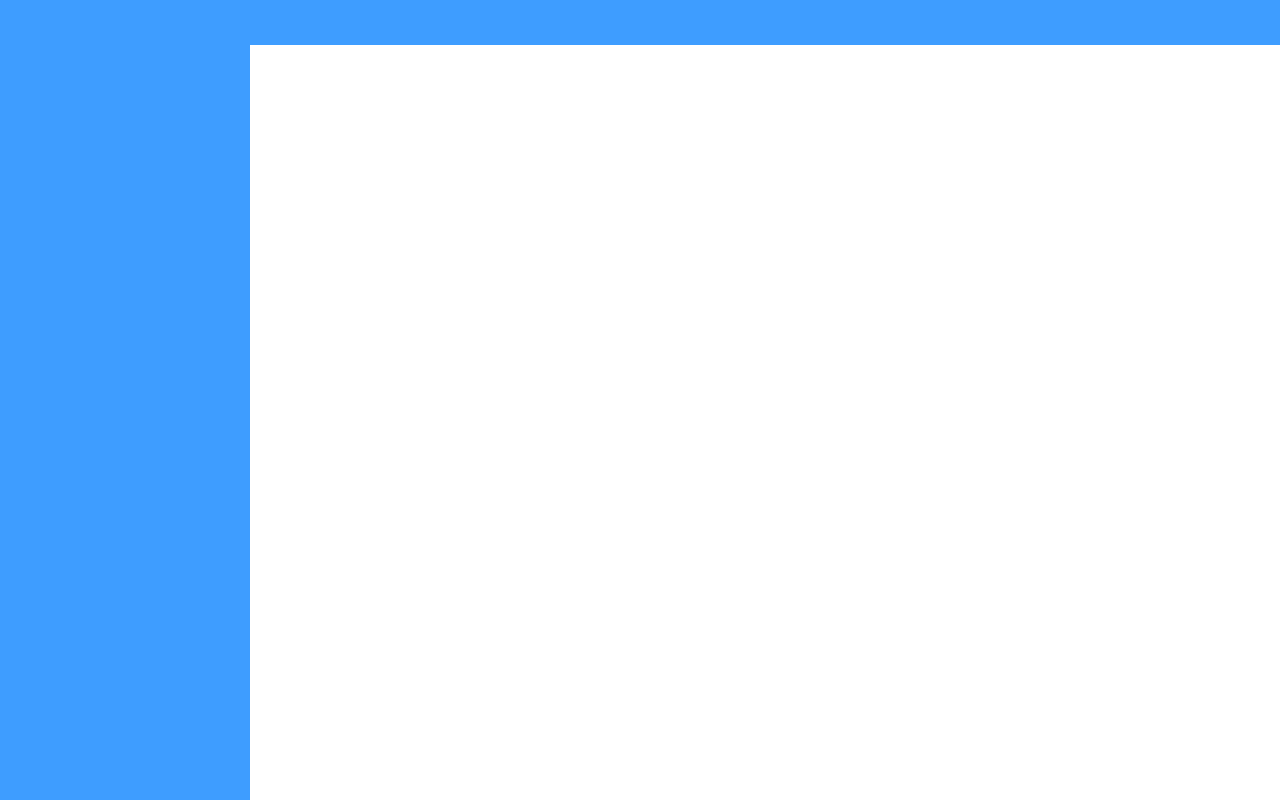
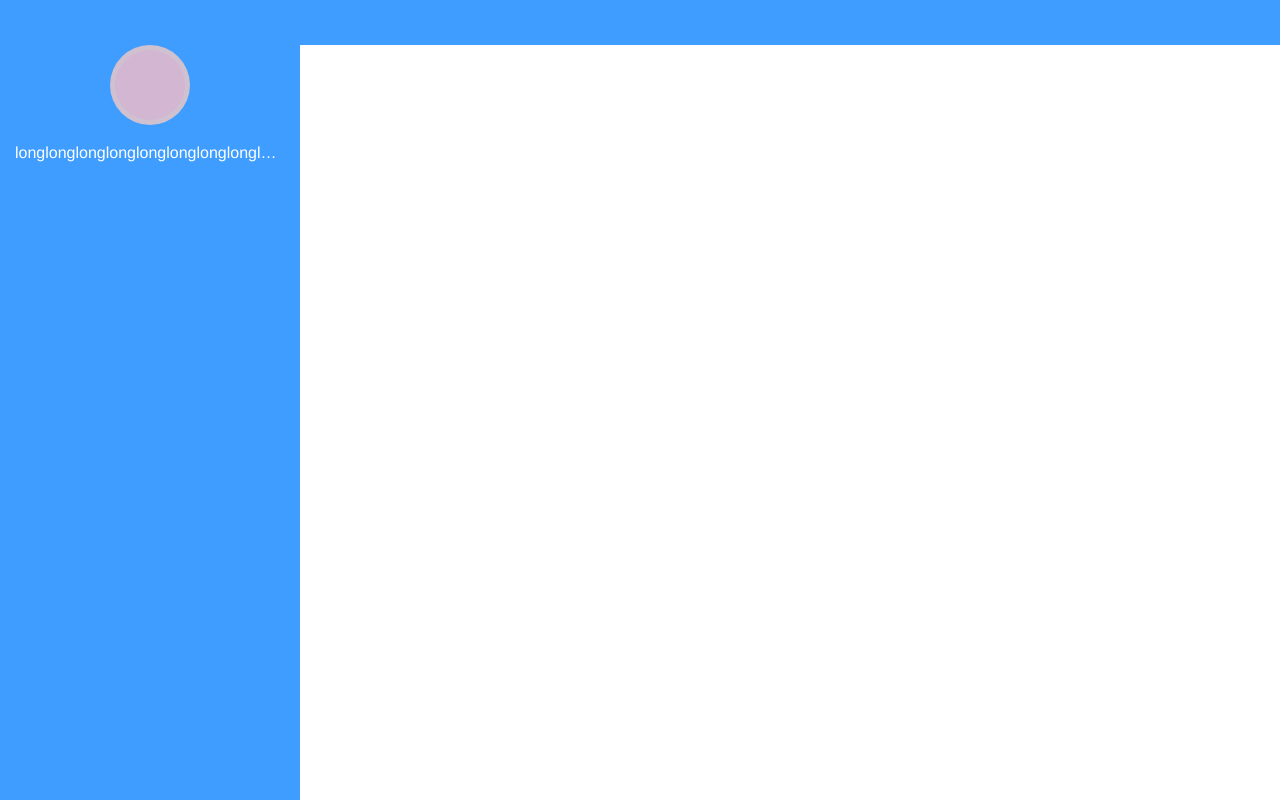
Before and after one commit to Rlilyyy/Drobe, a Vue app: page / in a window 1280 px wide. Built offline with nearby package versions, Linux system fonts and the light colour scheme.

Commit message:
init Avatar component & update postcss-nested

```diff
--- a/src/App.vue
+++ b/src/App.vue
@@ -23,6 +23,11 @@ export default {
   box-sizing: border-box;
 }
 
+ul, li {
+    margin: 0;
+    padding: 0;
+}
+
 #app {
   font-family: 'Avenir', Helvetica, Arial, sans-serif;
   -webkit-font-smoothing: antialiased;
--- /dev/null
+++ b/src/components/common/Avatar.vue
@@ -0,0 +1,49 @@
+<template>
+  <div class="avatar">
+    <div class="avatar-img-wrapper">
+      <div class="avatar-img">
+
+      </div>
+    </div>
+    <div class="avatar-name">
+      <span>longlonglonglonglonglonglonglonglonglonglonglonglonglonglonglonglong name</span>
+    </div>
+  </div>
+</template>
+
+<script>
+  export default {
+    name: 'SideBar'
+  }
+</script>
+
+<style scoped>
+  .avatar {
+    width: 100%;
+
+    .avatar-img-wrapper {
+        width: 100%;
+        text-align: center;
+
+        .avatar-img {
+          display: inline-block;
+          width: 80px;
+          height: 80px;
+          border: 5px solid rgba(205, 205, 205, .5);
+          border-radius: 50%;
+          background-color: rgb(210, 182, 210);
+        }
+    }
+
+    .avatar-name {
+      max-width: 100%;
+      color: white;
+      text-align: center;
+      margin-top: 15px;
+      padding: 0 15px;
+      text-overflow: ellipsis;
+      overflow: hidden;
+      white-space: nowrap;
+    }
+  }
+</style>
--- a/src/components/common/SideBar.vue
+++ b/src/components/common/SideBar.vue
@@ -1,19 +1,24 @@
 <template>
   <div class="sidebar">
-
+    <avatar></avatar>
   </div>
 </template>
 
 <script>
+  import Avatar from './Avatar'
+
   export default {
-    name: 'SideBar'
+    name: 'SideBar',
+    components: {
+      Avatar
+    }
   }
 </script>
 
 <style scoped>
   .sidebar {
     position: absolute;
-    width: 250px;
+    width: 300px;
     height: 100%;
     top: 0;
     left: 0;
```
Also changed, not shown: src/components/Hello.vue (deleted, +0 -53 lines), 1 other file (tests, documents, lock files or other folders).
